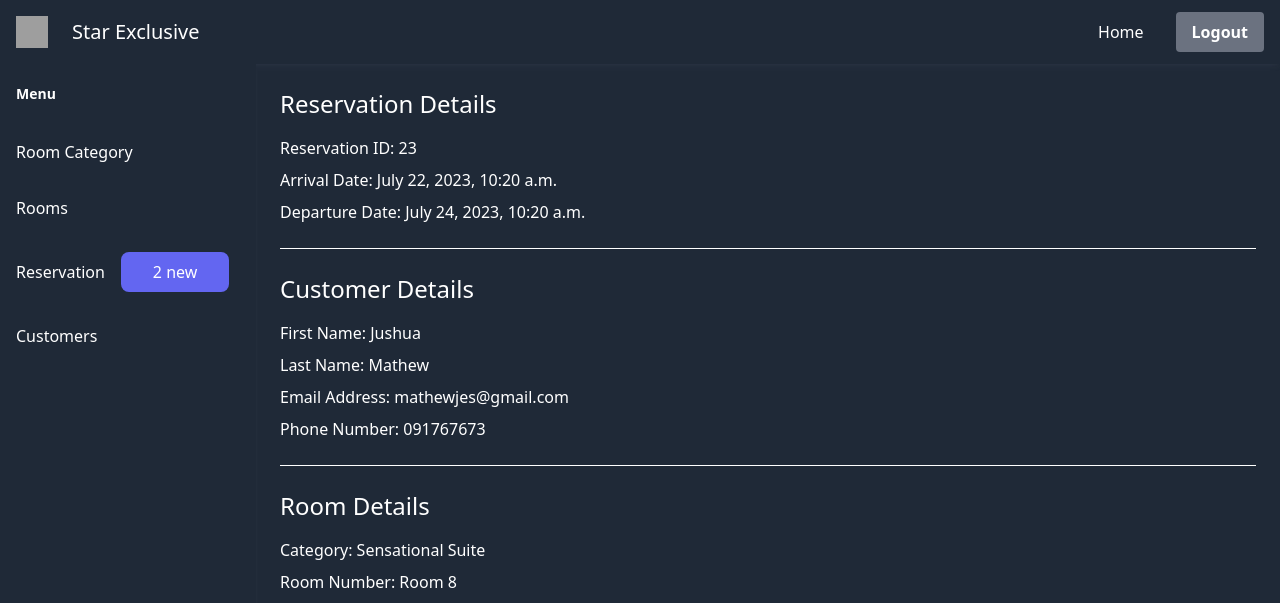
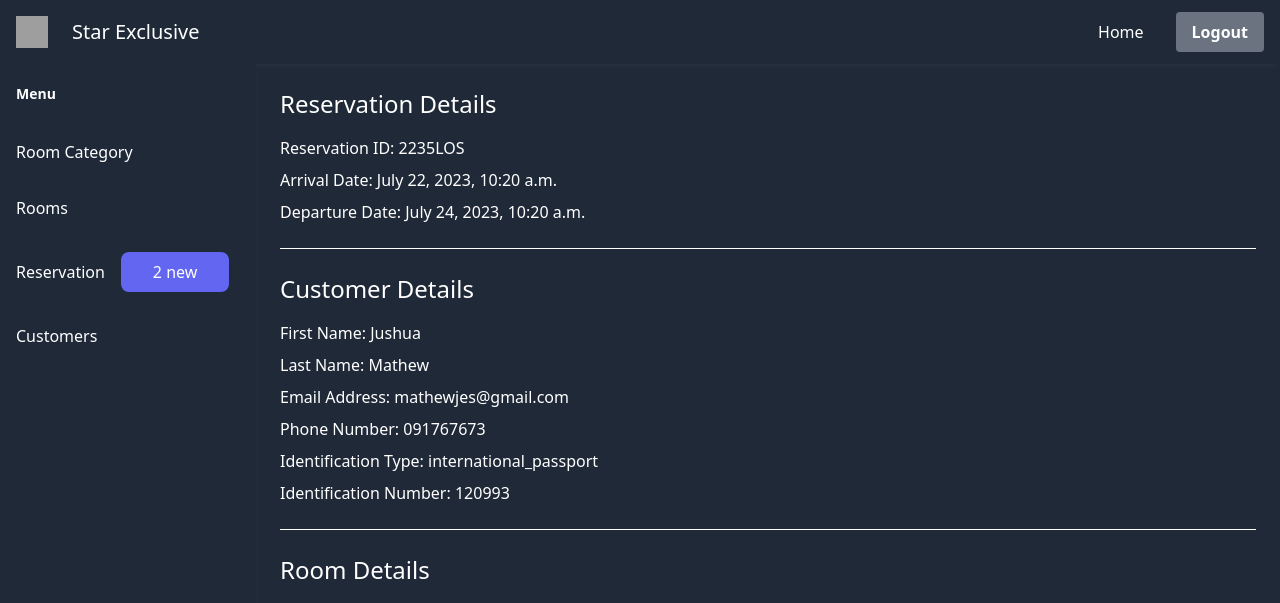
Before and after one commit to innocentperos/star-exclusive-server, a Django app: page /reservations/23/ in a window 1280 px wide. Shown: the top 603 px of the page. Run offline with Django 4.2, Linux system fonts and the light colour scheme; a user stored in the database is signed in; data comes from the database, SQL or seed files in the repository; both versions use the stored data as it was after the commit; data that the repository does not hold is empty; some libraries are stand-ins or nearby versions; grey boxes are pictures that could not be loaded.

Commit message:
minor updates

```diff
--- a/hsr_admin/templates/hsr_admin/view_reservation.html
+++ b/hsr_admin/templates/hsr_admin/view_reservation.html
@@ -5,7 +5,7 @@
 <div class=" overflow-x-hidden">
     <div class="p-6 ">
       <h2 class="text-2xl mb-4 text-white">Reservation Details</h2>
-      <p class="mb-2 text-white">Reservation ID: {{ reservation.id }}</p>
+      <p class="mb-2 text-white">Reservation ID: {{ reservation.code }}</p>
       <p class="mb-2 text-white">Arrival Date: {{ reservation.arrival_date }}</p>
       <p class="mb-2 text-white">Departure Date: {{ reservation.departure_date }}</p>
 
@@ -16,6 +16,10 @@
       <p class="mb-2 text-white">Last Name: {{ reservation.customer.last_name }}</p>
       <p class="mb-2 text-white">Email Address: {{ reservation.customer.email_address }}</p>
       <p class="mb-2 text-white">Phone Number: {{ reservation.customer.phone_number }}</p>
+      <p class="mb-2 text-white">Identification Type: {{ reservation.customer.id_type }}</p>
+
+      <p class="mb-2 text-white">Identification Number: {{ reservation.customer.id_number }}</p>
+
 
       <hr class="my-6 border-white">
 
```
Also changed, not shown: db.sqlite3.
